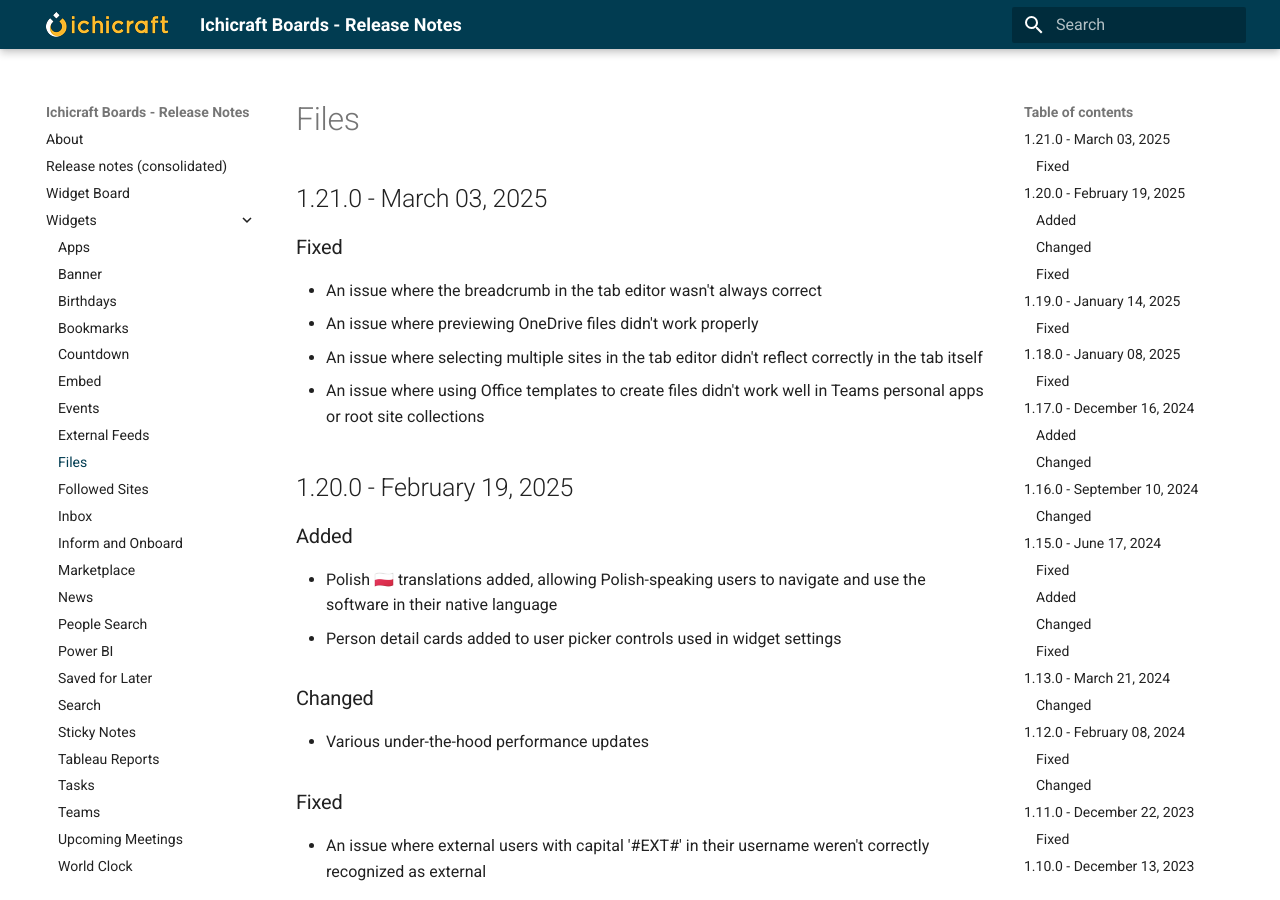
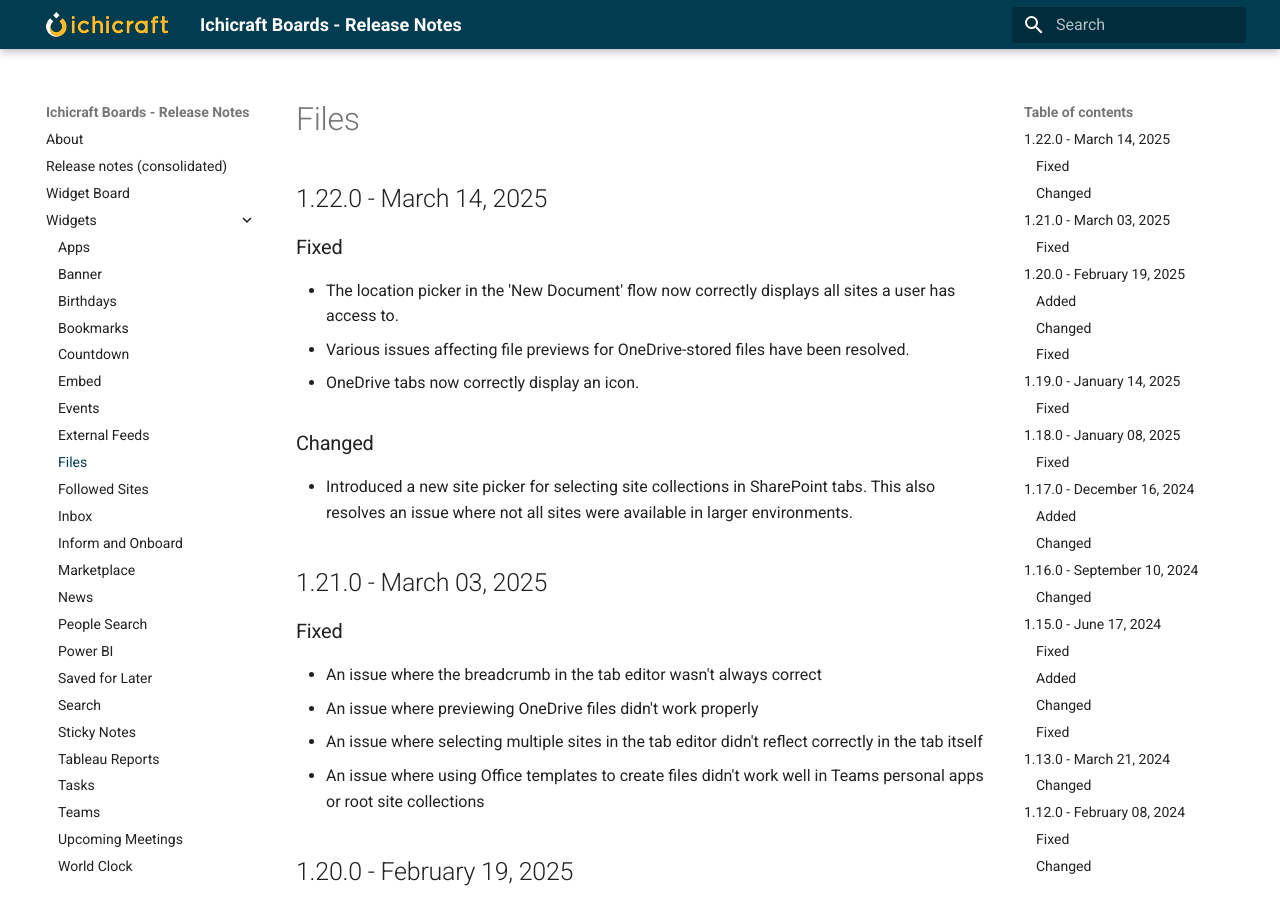
Before and after one commit to ichicraft/widgets-docs, an MkDocs documentation site: the page built from docs/Widgets/Files.md, in a window 1280 px wide and 900 px high. Built offline with MkDocs 1.6.1 and Material for MkDocs 9.7.7, drawn with Linux system fonts in a browser that asks for light colours.

```diff
--- a/docs/Widgets/Files.md
+++ b/docs/Widgets/Files.md
@@ -1,3 +1,13 @@
+## 1.22.0 - March 14, 2025
+
+### Fixed
+- The location picker in the &#x27;New Document&#x27; flow now correctly displays all sites a user has access to.
+- Various issues affecting file previews for OneDrive-stored files have been resolved.
+- OneDrive tabs now correctly display an icon.
+
+### Changed
+- Introduced a new site picker for selecting site collections in SharePoint tabs. This also resolves an issue where not all sites were available in larger environments.
+
 ## 1.21.0 - March 03, 2025
 
 ### Fixed
```
Also changed, not shown: docs/Release-notes-(consolidated).md (+10 -0 lines).
